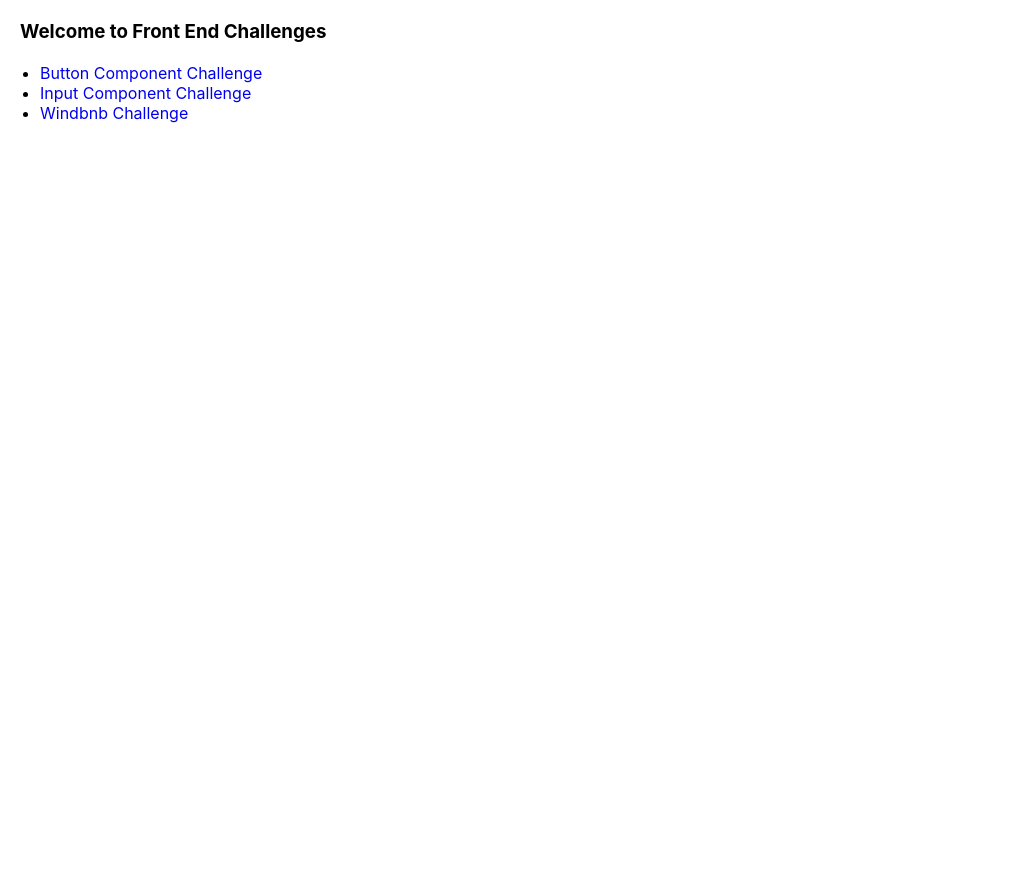
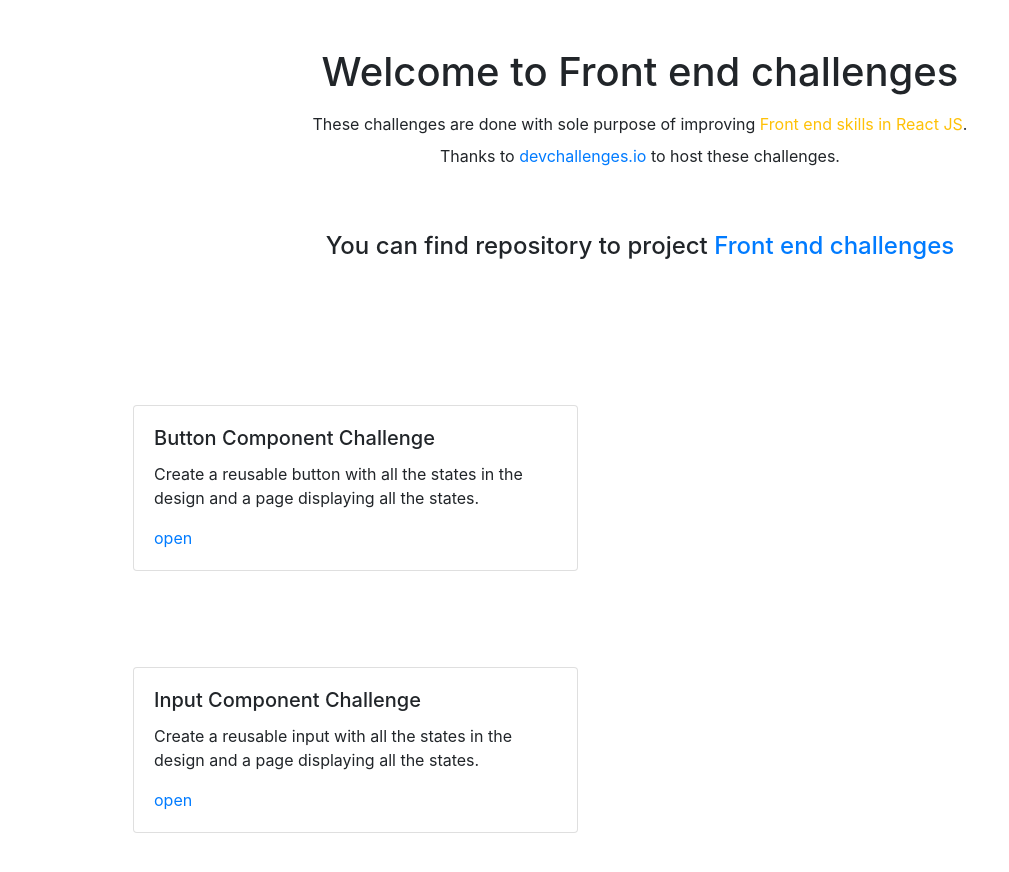
Before and after one commit to bipin-codes/front-end-challenges, a React (Create React App) app: page / in a window 1280 px wide. Shown: the top 872 px of the page, without its empty margins (0-1009 px from the left). Before the commit the page ends 800 px from the top, so only its background shows below. Built offline with nearby package versions, Linux system fonts and the light colour scheme.

Commit message:
done with index page styling for now

```diff
--- a/package.json
+++ b/package.json
@@ -9,11 +9,8 @@
     "@types/jest": "^27.5.2",
     "@types/node": "^16.11.41",
     "@types/react": "^18.0.14",
-    "@types/react-bootstrap": "^0.32.30",
     "@types/react-dom": "^18.0.5",
-    "bootstrap": "^5.1.3",
     "react": "^18.2.0",
-    "react-bootstrap": "^2.4.0",
     "react-dom": "^18.2.0",
     "react-scripts": "5.0.1",
     "typescript": "^4.7.4",
--- a/public/index.html
+++ b/public/index.html
@@ -24,6 +24,10 @@
       work correctly both with client-side routing and a non-root public URL.
       Learn how to configure a non-root public URL by running `npm run build`.
     -->
+    <link rel="stylesheet" href="https://stackpath.bootstrapcdn.com/bootstrap/4.1.0/css/bootstrap.min.css"
+integrity="sha384-9gVQ4dYFwwWSjIDZnLEWnxCjeSWFphJiwGPXr1jddIhOegiu1FwO5qRGvFXOdJZ4"
+crossorigin="anonymous">
+
     <title>React App</title>
   </head>
   <body>
@@ -39,5 +43,18 @@
       To begin the development, run `npm start` or `yarn start`.
       To create a production bundle, use `npm run build` or `yarn build`.
     -->
+
+    <script src="https://code.jquery.com/jquery-3.3.1.slim.min.js"
+integrity="sha384-q8i/X+965DzO0rT7abK41JStQIAqVgRVzpbzo5smXKp4YfRvH+8abtTE1Pi6jizo"
+crossorigin="anonymous"></script>
+
+<script src="https://cdnjs.cloudflare.com/ajax/libs/popper.js/1.14.0/umd/popper.min.js"
+integrity="sha384-cs/chFZiN24E4KMATLdqdvsezGxaGsi4hLGOzlXwp5UZB1LY//20VyM2taTB4QvJ"
+crossorigin="anonymous"></script>
+
+<script src="https://stackpath.bootstrapcdn.com/bootstrap/4.1.0/js/bootstrap.min.js"
+integrity="sha384-uefMccjFJAIv6A+rW+L4AHf99KvxDjWSu1z9VI8SKNVmz4sk7buKt/6v9KI65qnm"
+crossorigin="anonymous"></script>
+<script src="https://cdn.jsdelivr.net/npm/bootstrap@5.2.0-beta1/dist/js/bootstrap.bundle.min.js"></script>
   </body>
 </html>
--- a/src/pages/Index.tsx
+++ b/src/pages/Index.tsx
@@ -1,30 +1,49 @@
 import React from "react";
 import { Link } from "react-router-dom";
+import { IRoute } from "../types/Route";
 
 export const Index: React.FC = () => {
+
+  const challenges: Array<IRoute> = [
+    {label:"Button Component Challenge", path: "/button", description: "Create a reusable button with all the states in the design and a page displaying all the states."},
+    {label:"Input Component Challenge", path: "/input", description: "Create a reusable input with all the states in the design and a page displaying all the states."},
+
+
+  ];
+
+
   return (
     <>
-      <div className="container">
-        <h3 style={{ margin: "20px" }}>Welcome to Front End Challenges</h3>
-        <ul>
-          <li>
-            <Link to="/button" style={{ textDecoration: "none" }}>
-              Button Component Challenge
-            </Link>
-          </li>
-          <li>
-            <Link to="/input" style={{ textDecoration: "none" }}>
-              Input Component Challenge
-            </Link>
-          </li>
 
-          <li>
-            <Link to="/windbnb" style={{ textDecoration: "none" }}>
-              Windbnb Challenge
-            </Link>
-          </li>
-        </ul>
-      </div>
+        <div className="d-flex flex-column p-5 align-items-center">
+          <h1>Welcome to Front end challenges</h1>
+          <p className="text-sm-start m-2">
+            These challenges are done with sole purpose of improving <span className="text-warning">Front end skills in React JS</span>.
+          </p>
+          <p>Thanks to <a href="https://devchallenges.io/" target={"_blank"}>devchallenges.io</a> to host these challenges.</p>
+          <h4 className="m-5" >You can find repository to project <a href="https://github.com/bipin-codes/front-end-challenges" target={"_blank"}>Front end challenges</a></h4>
+        </div>
+        <div className="container">
+
+          <div className="row g-4">{
+            challenges.map((challenge, index)=>{
+              return (
+                <div className="col-md-5 m-5" key={index}>
+                  <div className="card">
+                      <div className="card-body">
+                        <h5 className="card-title">{challenge.label}</h5>
+                        <p className="card-text">{challenge.description}</p>
+                        <Link to={challenge.path} > open </Link>
+                      </div>
+                    </div>
+                </div>
+              )})
+            }
+          </div>
+        </div>
+
+
+
     </>
   );
 };
--- /dev/null
+++ b/src/types/Route.ts
@@ -0,0 +1,5 @@
+export interface IRoute{
+    path: string
+    label: string
+    description: string
+}
```
Also changed, not shown: 1 other file (tests, documents, lock files or other folders).
